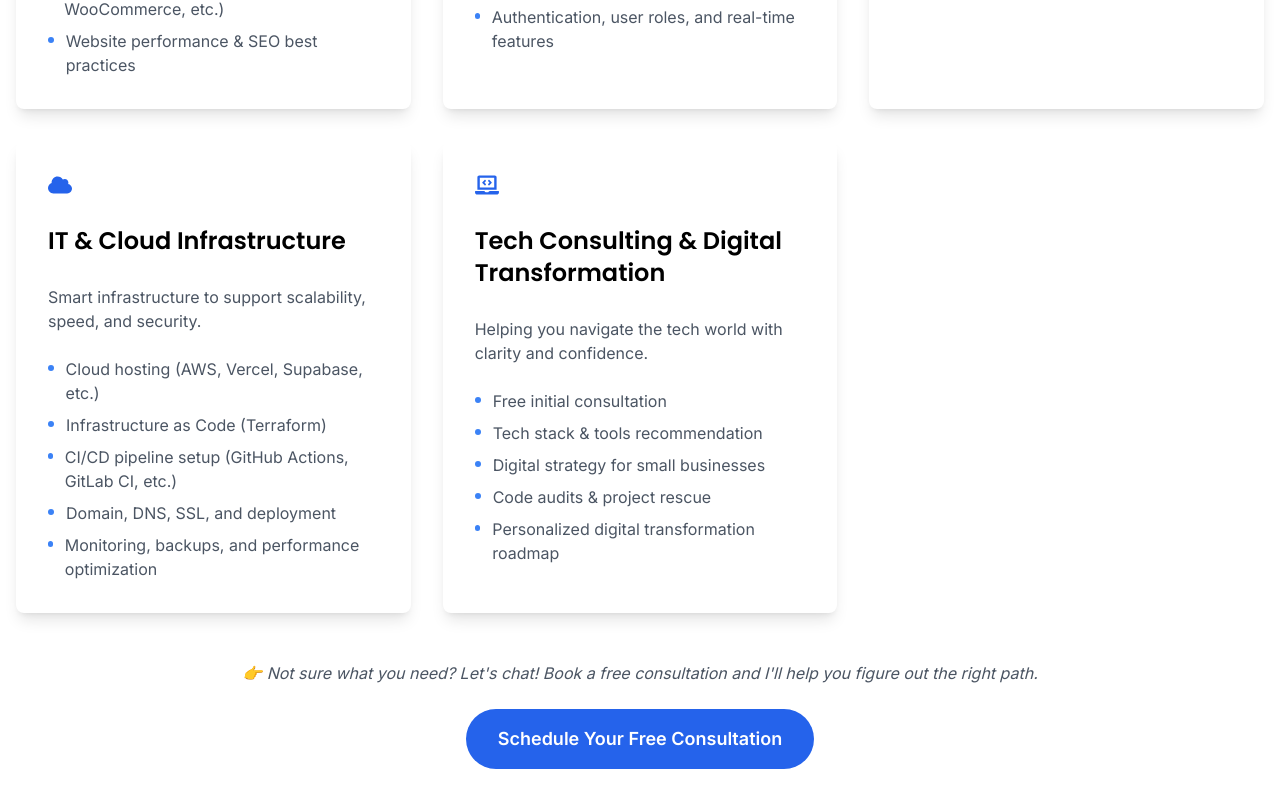
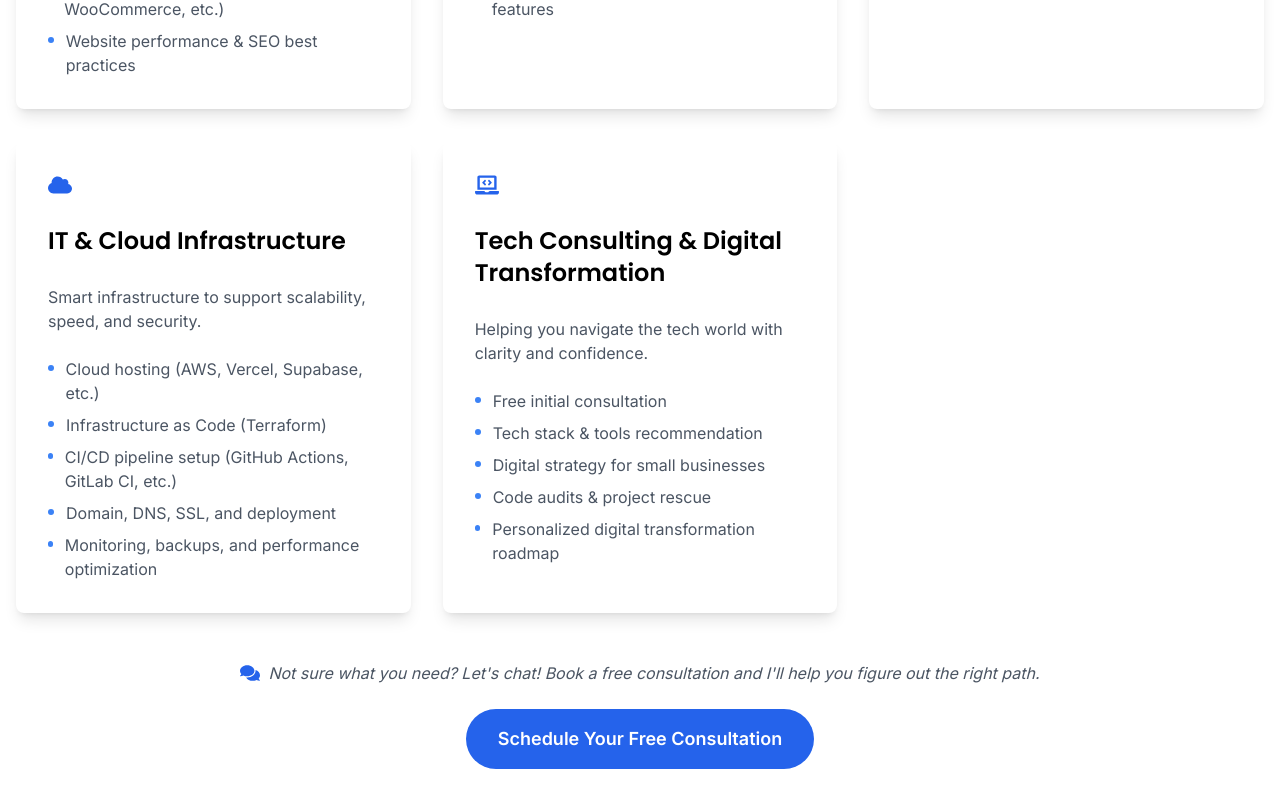
Before and after one commit to longla/thejoydigi, a Next.js app: page / in a window 1280 px wide. Shown: the part 1531-2338 px from the top of the page. Built offline with nearby package versions, Linux system fonts and the light colour scheme.

Commit message:
refactor: remove Progressive Web Apps (PWAs) from service features

```diff
--- a/src/components/landing.tsx
+++ b/src/components/landing.tsx
@@ -6,6 +6,7 @@ import {
   FaClock,
   FaCloud,
   FaCode,
+  FaComments,
   FaLaptopCode,
   FaMobile,
   FaReceipt,
@@ -173,7 +174,6 @@ export default function Landing() {
         "Full-stack web apps (React, Next.js, Supabase, etc.)",
         "Mobile apps (iOS & Android using React Native / Expo)",
         "MVP development for startups",
-        "Progressive Web Apps (PWAs)",
         "API integrations and backend services",
         "Authentication, user roles, and real-time features",
       ],
@@ -293,9 +293,10 @@ export default function Landing() {
             ))}
           </div>
           <div className="text-center mt-12">
-            <p className="text-gray-600 italic mb-6">
-              👉 Not sure what you need? Let's chat! Book a free consultation
-              and I'll help you figure out the right path.
+            <p className="text-gray-600 italic mb-6 flex items-center justify-center gap-2">
+              <FaComments className="w-5 h-5 text-blue-600" />
+              Not sure what you need? Let's chat! Book a free consultation and
+              I'll help you figure out the right path.
             </p>
             <a
               href="#booking"
```
